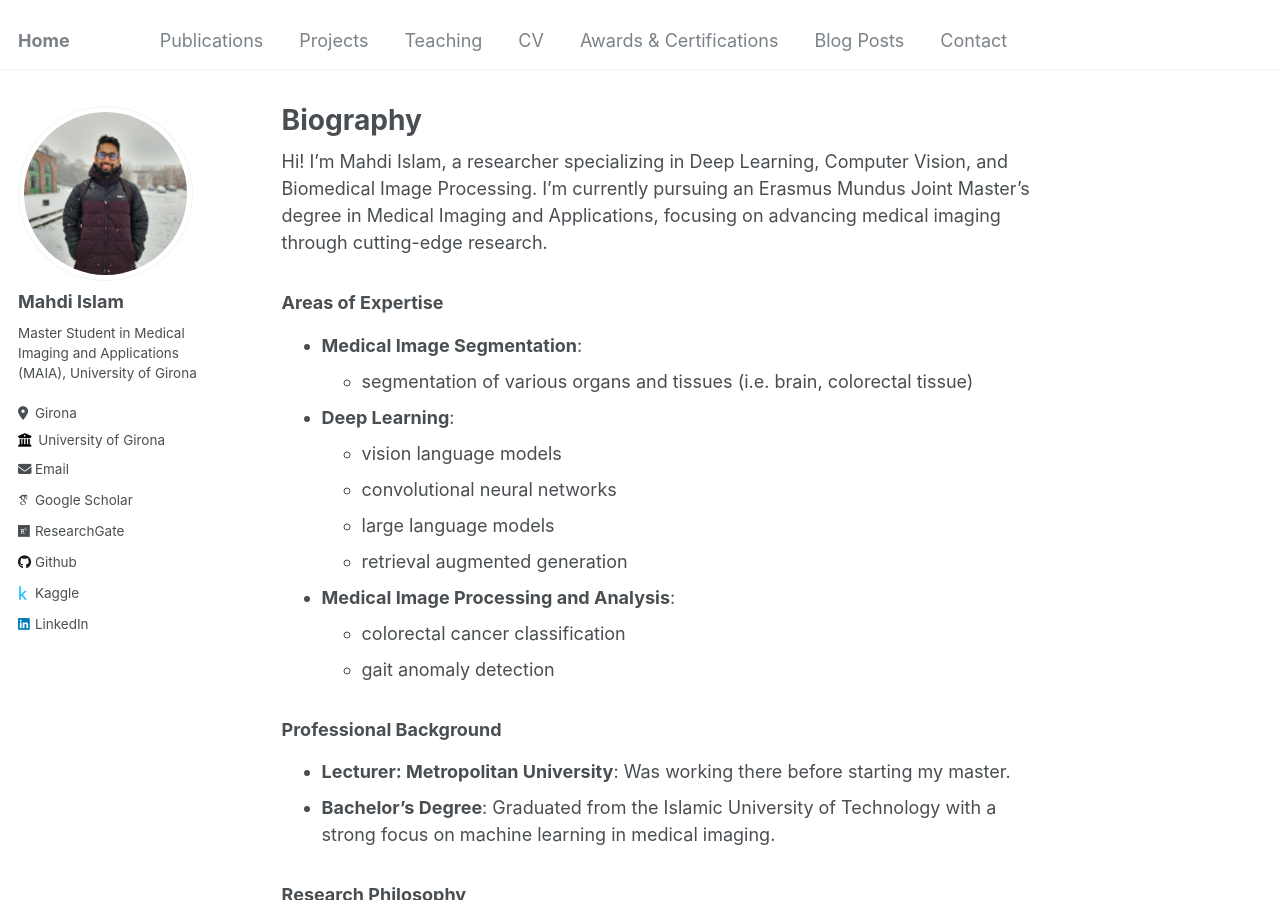
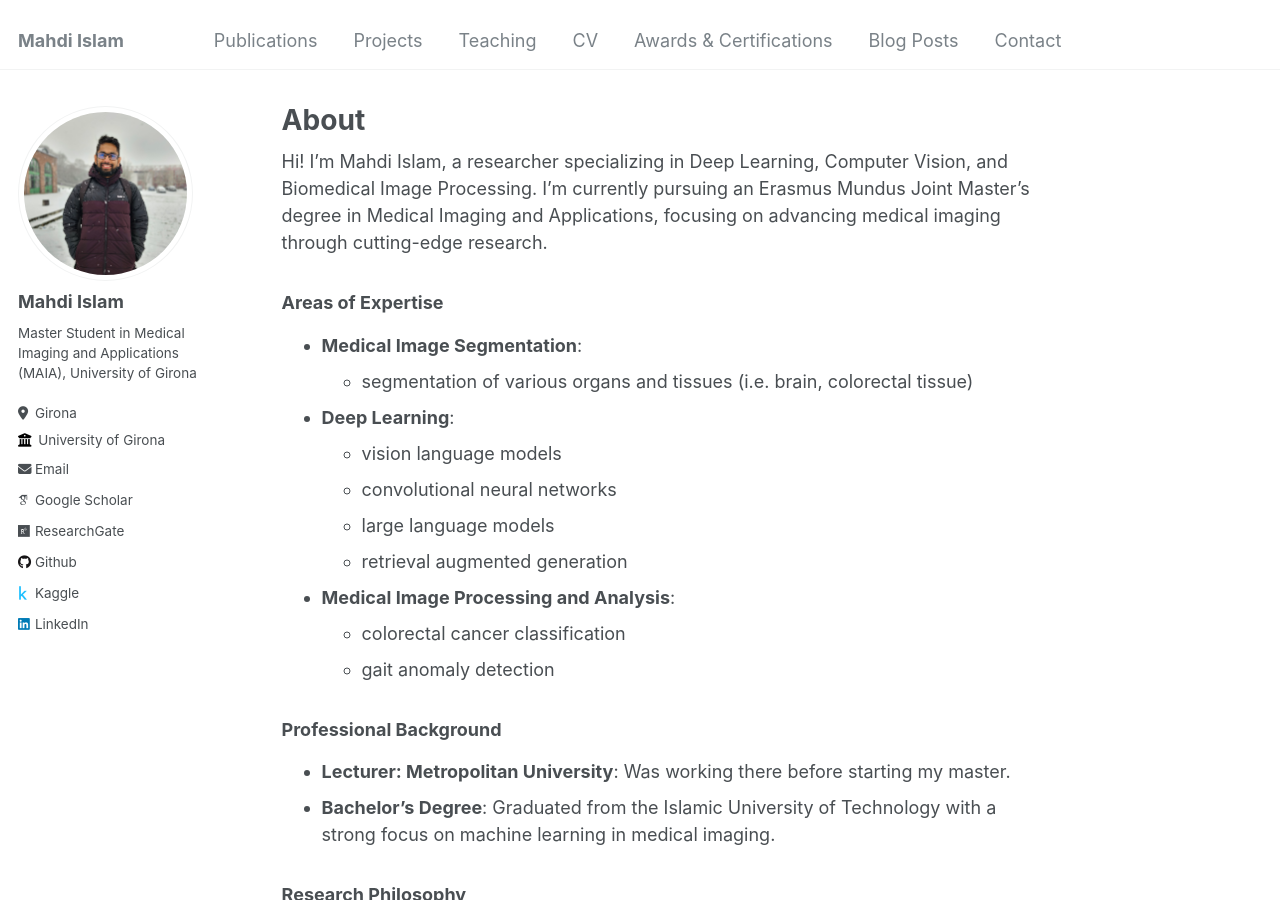
Before and after one commit to mahdiislam79/mahdiislam79.github.io, a Jekyll site: the page built from _pages/about.md, in a window 1280 px wide and 900 px high. Built offline with Jekyll 4.4.1, drawn with Linux system fonts in a browser that asks for light colours; some web fonts are replaced.

Commit message:
Minor updates

```diff
--- a/_config.yml
+++ b/_config.yml
@@ -8,7 +8,7 @@
 
 # Basic Site Settings
 locale                   : "en-US"
-title                    : "Home"
+title                    : "Mahdi Islam"
 title_separator          : "-"
 name                     : &name "Mahdi Islam"
 description              : &description "This is my portfolio. I will update the details later"
--- a/_pages/about.md
+++ b/_pages/about.md
@@ -1,6 +1,6 @@
 ---
 permalink: /
-title: "Biography"
+title: "About"
 author_profile: true
 redirect_from:
   - /about/
```
